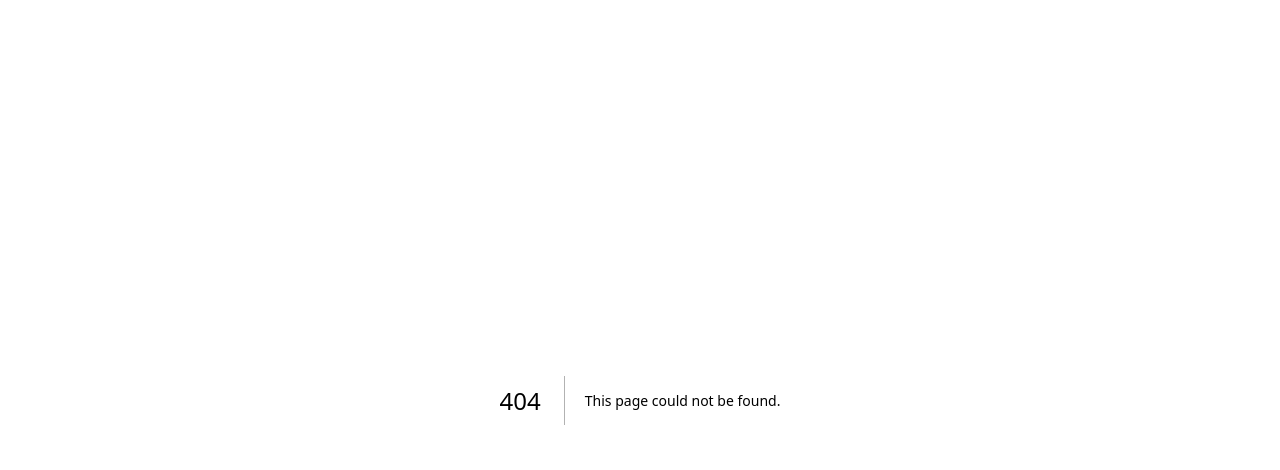
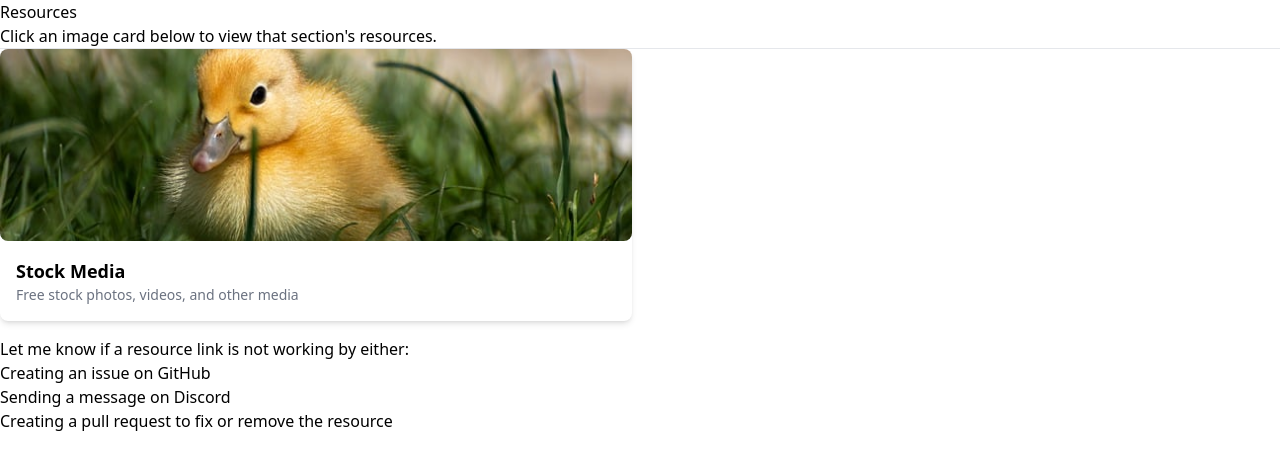
Before and after one commit to Uvacoder/uvacoderlinks, a Next.js app: page /resources in a window 1280 px wide. Before the commit this address had no page. Shown: the top 470 px of the page. Built offline with nearby package versions, Linux system fonts and the light colour scheme.

Commit message:
:art: Commonly format Resources section's index page

```diff
--- a/pages/_meta.json
+++ b/pages/_meta.json
@@ -1,10 +1,7 @@
 {
   "index": {
     "title": "Home",
-    "type": "page",
-    "theme": {
-      "typesetting": "article"
-    }
+    "type": "page"
   },
   "resources": {
     "title": "Resources",
--- a/pages/about.mdx
+++ b/pages/about.mdx
@@ -7,7 +7,7 @@ description: Learn about the website, its origins, the developer behind the scre
 
 ## What is this website about?
 
-This website serves as a collection of resources and learning material that I'm updating over time so that I may find them later if needed but also to publicly provide resources for others that may be useful.
+This website serves as a collection of resources and learning materials that I'm updating over time so that I may find them later if needed but also to publicly provide resources for others that may be useful.
 
 ## Why was this website made?
 
@@ -19,12 +19,12 @@ Also I wanted to practice using Next.js so that I may use it for certain current
 
 I'm Mueez, as of 2023 I'm currently an undergraduate computer science student. You can find more of my projects and resources [on the home page](/).
 
-If you'd like to contribute to the website feel free to do so at the website's GitHub repository: [https://github.com/rzmk/learn.mueezkhan.com](https://github.com/rzmk/learn.mueezkhan.com).
+If you'd like to contribute to the website feel free to do so at [the website's GitHub repository](https://github.com/rzmk/learn.mueezkhan.com).
 
 ## Is this site complete?
 
 This site is a **work in progress** as of right now. I plan to work on:
 
-- Continuing to update the [resources page](/resources/introduction) with various sections to choose from
+- Continuing to update the [resources page](/resources) with various sections to choose from
 - A **notes/guides section** with various notes from online courses, videos, etc.
 - A **courses/tutorials section** where I teach various topics I'm interested in
--- a/pages/index.mdx
+++ b/pages/index.mdx
@@ -5,7 +5,7 @@ description: "A website compiling various learning resources and materials, focu
 
 import { Callout } from "nextra-theme-docs";
 
-# 🌳 Welcome! 🌳
+# Welcome!
 
 This site is a place where I create and collect learning resources that I, and possibly you, may find useful.
 
@@ -32,7 +32,7 @@ import CardGrid from "../components/CardGrid.tsx";
     {
       name: "Resources",
       description: "Access a compilation of resources",
-      link: "/resources/introduction",
+      link: "/resources",
       imgSrc: "/index/resources.jpg",
       imgAlt: "An image of multiple apps representing resources",
       newTab: false,
--- a/pages/resources/introduction.mdx
+++ b/pages/resources.mdx
@@ -4,20 +4,29 @@ description: "Technical and educational resources compiled over time that you ma
 ---
 
 import { Callout } from "nextra-theme-docs";
+import CardGrid from "../components/CardGrid.tsx";
 
 # Resources
 
-This page includes tech resources I've compiled over time that you may find useful.
+Click an image card below to view that section's resources.
 
-<Callout type="info" emoji="ℹ">
-  Use the sidebar menu (or three lines at the top right on mobile) to choose a
-  section.
-</Callout>
+---
 
-Let me know if a link is not working by either:
+<CardGrid
+  resources={[
+    {
+      name: "Stock Media",
+      description: "Free stock photos, videos, and other media",
+      link: "/resources/stock",
+      imgSrc: "/resources/stock/pixabay.jpg",
+      imgAlt: "An image of a duck from Pixabay",
+      newTab: false,
+    },
+  ]}
+/>
+
+Let me know if a resource link is not working by either:
 
 - [Creating an issue on GitHub](https://github.com/rzmk/learn.mueezkhan.com/issues)
 - [Sending a message on Discord](https://discord.com/servers/learn-with-mueez-1068446943736516678)
 - [Creating a pull request to fix or remove the resource](https://github.com/rzmk/learn.mueezkhan.com/pulls)
-
-You may also navigate sections by clicking the arrow navigations below.
```
Also changed, not shown: pages/resources/_meta.json (+1 -9 lines).
